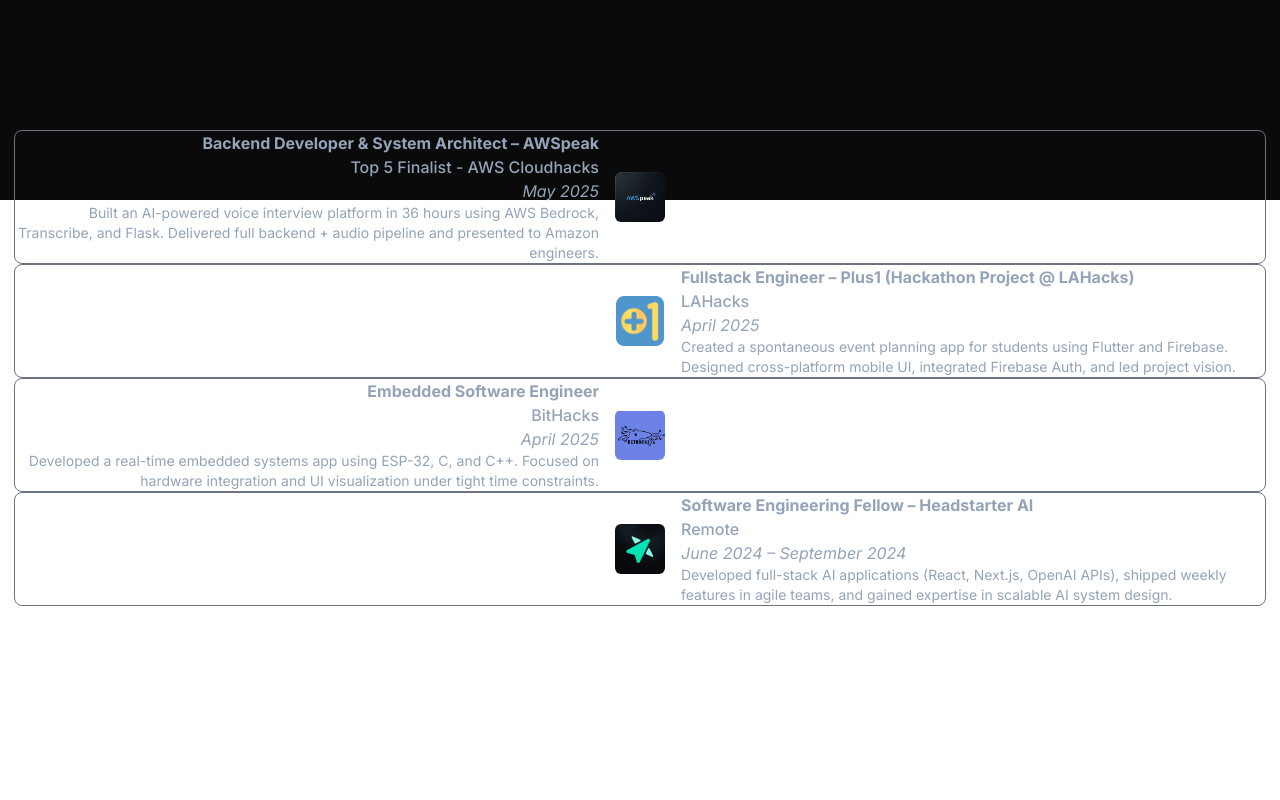
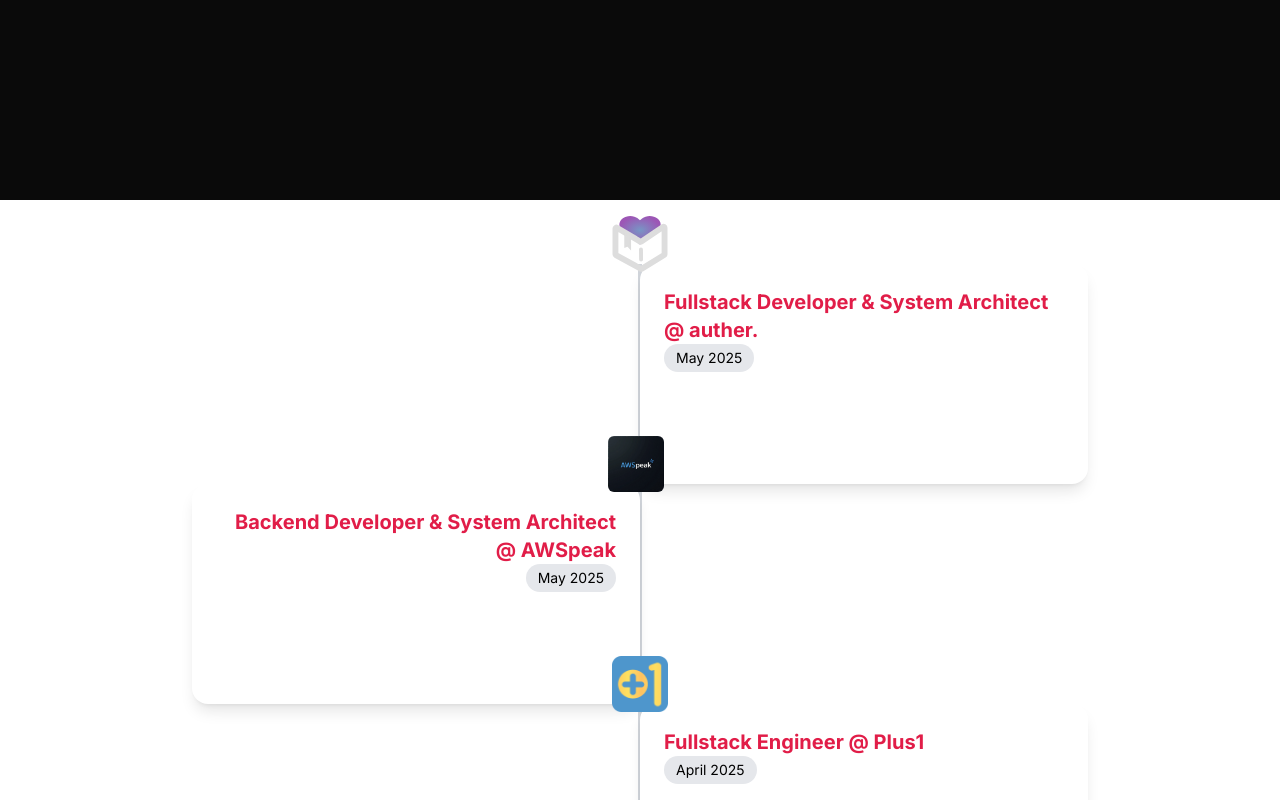
Before and after one commit to ethnvo/portfolio, a React (Vite) app: page / in a window 1280 px wide. Shown: the part 600-1400 px from the top of the page. Before the commit the page ends 1276 px from the top, so only its background shows below. Built offline with nearby package versions, Linux system fonts and the light colour scheme.

Commit message:
significant visual updates to timeline.tsx and reworked timelinedata.ts

```diff
--- a/src/components/Timeline.tsx
+++ b/src/components/Timeline.tsx
@@ -4,49 +4,42 @@
 
 const Timeline = () => {
   return (
-    <div className="flex flex-col gap-8 items-center">
-      <div className="flex-auto mx-auto text-slate-400" id="timeline">
-        {timelineData.map((entry, index) => (
+    <div className="relative max-w-4xl mx-auto my-16">
+      {/* central line */}
+      <div className="absolute left-1/2 top-0 h-full w-1 bg-gray-300 transform -translate-x-1/2" />
+      {timelineData.map((entry, i) => (
         <motion.div
-            initial={{ opacity: 0, y: 50 }}
-            whileInView={{ opacity: 1, y: -70 }}
+          key={i}
+          initial="hidden"
+          whileInView="visible"
           viewport={{ once: true }}
-            transition={{ duration: 0.8, delay: 0.2 }}
-            className="w-full"
+          variants={{
+            hidden: { opacity: 0, y: 50 },
+            visible: { opacity: 1, y: 0, transition: { delay: i * 0.2 } },
+          }}
+          className={`
+        relative w-full md:w-1/2 p-6 bg-white dark:bg-gray-800 rounded-2xl shadow-lg
+        ${i % 2 === 0 ? "ml-auto text-left" : "mr-auto text-right"}
+      `}
         >
-            <div
-              className={`flex border border-gray-500 rounded-lg items-center gap-4 group transition-all ${
-                index % 2 === 0 ? "flex-row" : "flex-row-reverse"
-              }`}
-            >
-              {/* text section */}
-              <div
-                className={`flex-1 flex flex-col gap-1 group-hover:scale-[1.025] transition-transform duration-300 ease-in-out ${
-                  index % 2 === 0 ? "text-right" : "text-left"
-                }`}
-              >
-                <div key={entry.title}>
-                  <h2 className="font-bold">{entry.title}</h2>
-                  <h3 className="font-medium">{entry.location}</h3>
-                  <p className="italic">{entry.date}</p>
-                  <p className="text-sm">{entry.description}</p>
-                </div>
-              </div>
-
-              {/* logo */}
-              <div className="transition-transform duration-300 ease-in-out group-hover:scale-[1.2]">
+          {/* connector dot */}
           <img
             src={entry.logo}
+            className={`
+    absolute -top-12 h-14 w-14 rounded-md
+    ${i % 2 === 0 ? "-left-7" : "-right-6"}
+  `}
             alt=""
-                  className="w-[50px] h-[50px] rounded-md object-contain"
           />
-              </div>
 
-              <div className="flex-1"></div>
-            </div>
+          {/* content */}
+          <h2 className="text-xl font-bold text-rose-600">{entry.title}</h2>
+          <span className="inline-block px-3 py-1 bg-gray-200 rounded-full text-sm">
+            {entry.date}
+          </span>
+          <p className="mt-2 text-sm text-white">{entry.description}</p>
         </motion.div>
       ))}
-      </div>
     </div>
   );
 };
--- a/src/components/data/timelineData.ts
+++ b/src/components/data/timelineData.ts
@@ -1,14 +1,25 @@
 export const timelineData = [
   {
-    title: "Backend Developer & System Architect – AWSpeak",
-    location: "Top 5 Finalist - AWS Cloudhacks",
+    title: "Fullstack Developer & System Architect @ auther.",
+    extra: "Winner - Best Female Empowerment",
+    location: "VenusHacks",
     date: "May 2025",
     description:
-      "Built an AI-powered voice interview platform in 36 hours using AWS Bedrock, Transcribe, and Flask. Delivered full backend + audio pipeline and presented to Amazon engineers.",
+      "Earned 1st Place for building a socially impactful platform promoting women-led academia. Recognized by UCI’s Department of Computer Science for addressing gender bias through verified research metadata.",
+    logo: "/logos/autherbookdark.svg",
+  },
+  {
+    title: "Backend Developer & System Architect @ AWSpeak",
+    extra: "Top 5 Finalist",
+    location: "AWS Cloudhacks",
+    date: "May 2025",
+    description:
+      "Built an AI-powered voice interview platform in 36 hours using AWS Bedrock, Transcribe, and Flask. Delivered full backend + audio pipeline and presented to Amazon engineers. ",
     logo: "/logos/awspeak.jpeg",
   },
   {
-    title: "Fullstack Engineer – Plus1 (Hackathon Project @ LAHacks)",
+    title: "Fullstack Engineer @ Plus1",
+    extra: "",
     location: "LAHacks",
     date: "April 2025",
     description:
@@ -24,8 +35,8 @@
     logo: "/logos/bithacks.png",
   },
   {
-    title: "Software Engineering Fellow – Headstarter AI",
-    location: "Remote",
+    title: "Software Engineering Fellow",
+    location: "Headstarter AI - Remote",
     date: "June 2024 – September 2024",
     description:
       "Developed full-stack AI applications (React, Next.js, OpenAI APIs), shipped weekly features in agile teams, and gained expertise in scalable AI system design.",
```
Also changed, not shown: public/logos/autherbookdark.svg (added), 1 other file (tests, documents, lock files or other folders). Lines whose indentation alone changed are shown as unchanged.
